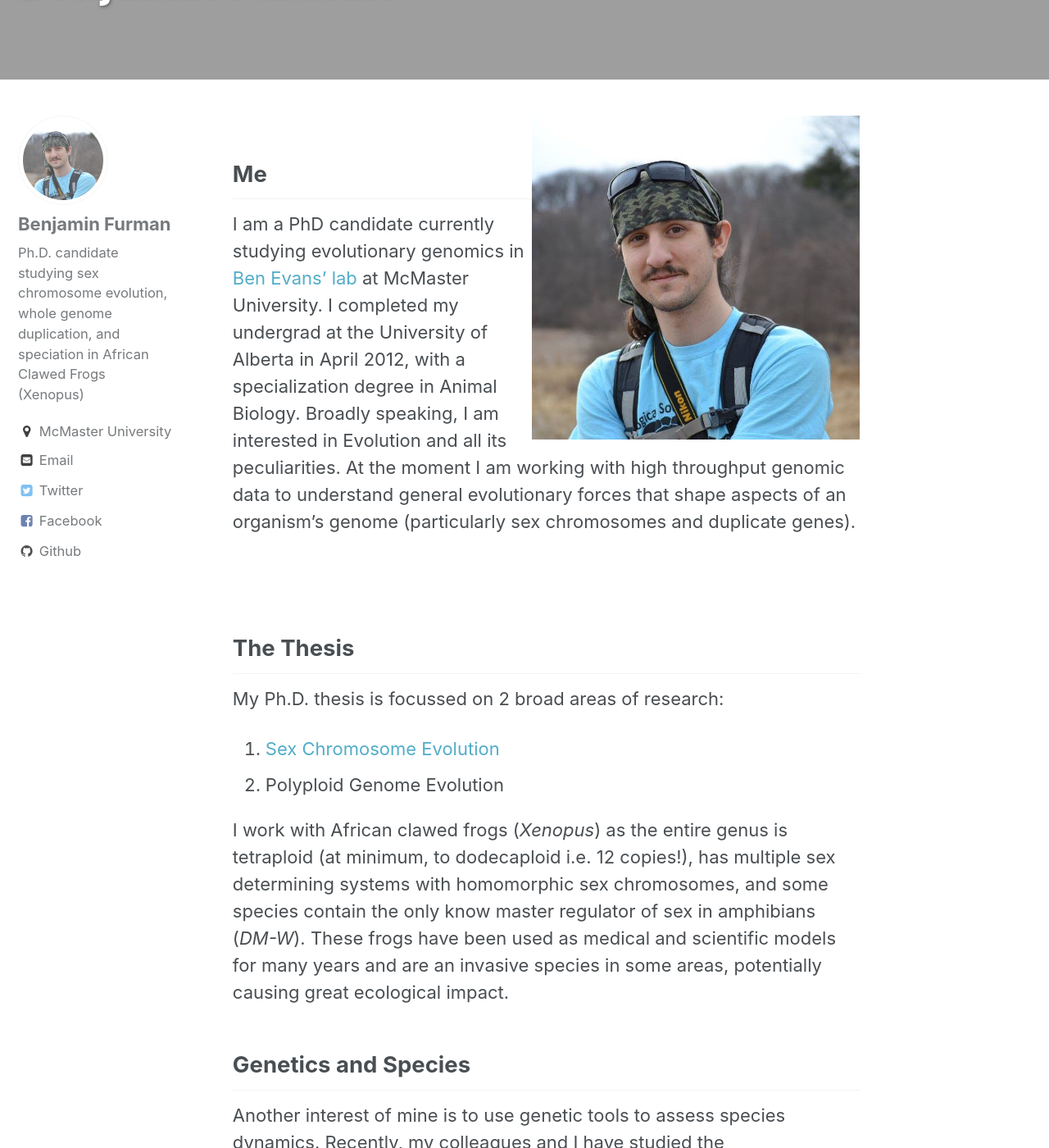
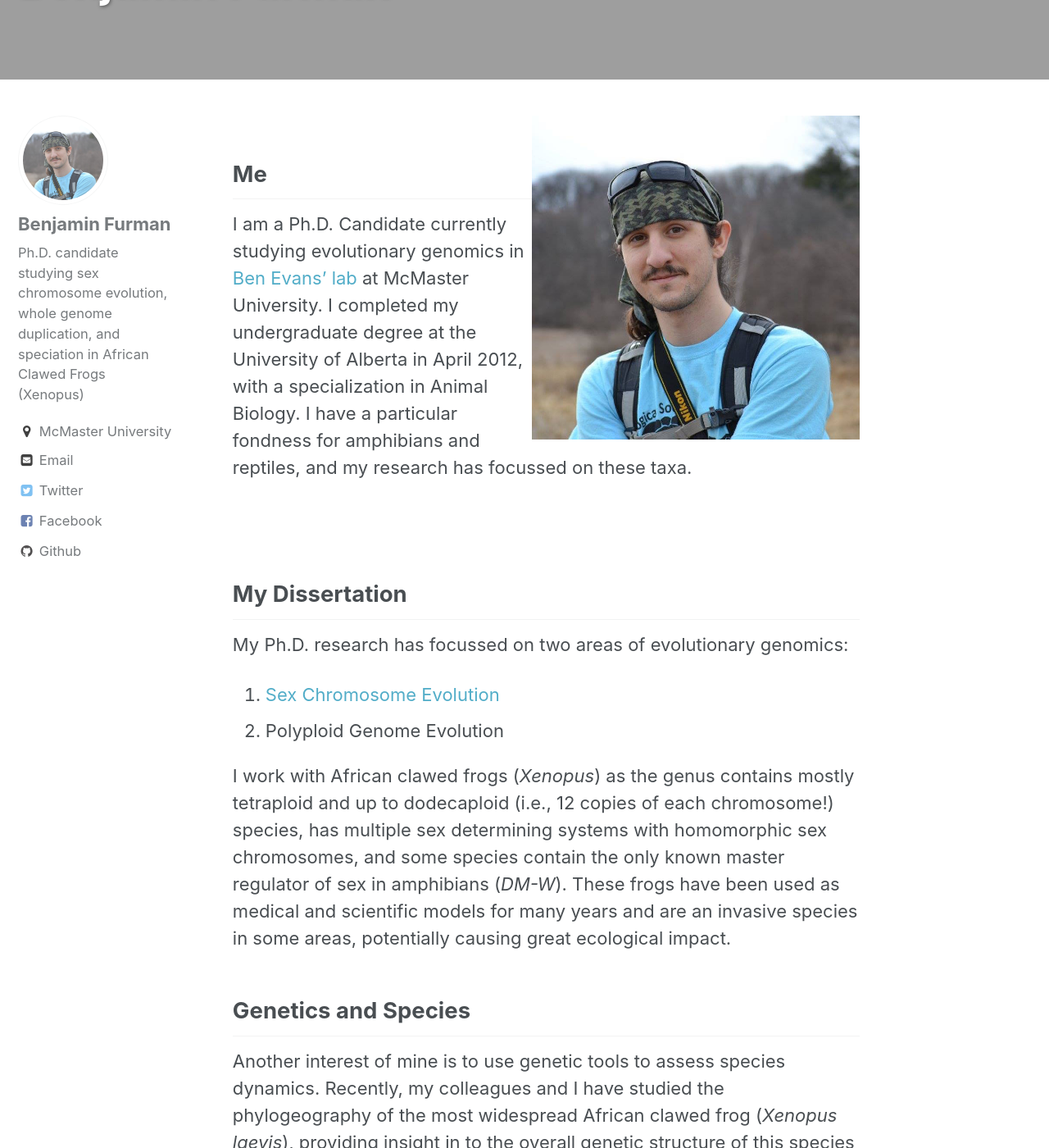
Before and after one commit to benjaminfurman/benjaminfurman.github.io, a Jekyll site: the page built from index.md, in a window 1280 px wide and 1400 px high, scrolled down 216 px. Shown: the whole window at 82% size. Built offline with Jekyll 4.4.1, drawn with Linux system fonts in a browser that asks for light colours; some of the changed text lies outside the part shown.

Commit message:
updated landing page

```diff
--- a/index.md
+++ b/index.md
@@ -12,20 +12,20 @@ header:
 
 ## Me
 
-I am a PhD candidate currently studying evolutionary genomics in [Ben Evans’ lab](http://benevanslab.wordpress.com/) at McMaster University. I completed my undergrad at the University of Alberta in April 2012, with a specialization degree in Animal Biology. Broadly speaking, I am interested in Evolution and all its peculiarities. At the moment I am working with high throughput genomic data to understand general evolutionary forces that shape aspects of an organism’s genome (particularly sex chromosomes and duplicate genes).
+I am a Ph.D. Candidate currently studying evolutionary genomics in [Ben Evans’ lab](http://benevanslab.wordpress.com/) at McMaster University. I completed my undergraduate degree at the University of Alberta in April 2012, with a specialization in Animal Biology. I have a particular fondness for amphibians and reptiles, and my research has focussed on these taxa.
 <br>
 <br>
 <br>
 
-## The Thesis
-My Ph.D. thesis is focussed on 2 broad areas of research:
+## My Dissertation
+My Ph.D. research has focussed on two areas of evolutionary genomics:
 
 1. [Sex Chromosome Evolution](/_pages/sex_chr_project/)
 2. Polyploid Genome Evolution
 
-I work with African clawed frogs (*Xenopus*) as the entire genus is tetraploid (at minimum, to dodecaploid i.e. 12 copies!), has multiple sex determining systems with homomorphic sex chromosomes, and some species contain the only know master regulator of sex in amphibians (*DM-W*). These frogs have been used as medical and scientific models for many years and are an invasive species in some areas, potentially causing great ecological impact.
+I work with African clawed frogs (*Xenopus*) as the genus contains mostly tetraploid and up to dodecaploid (i.e., 12 copies of each chromosome!) species, has multiple sex determining systems with homomorphic sex chromosomes, and some species contain the only known master regulator of sex in amphibians (*DM-W*). These frogs have been used as medical and scientific models for many years and are an invasive species in some areas, potentially causing great ecological impact.
 
 
 ## Genetics and Species
 
-Another interest of mine is to use genetic tools to assess species dynamics. Recently, my colleagues and I have studied the phylogeography of the most widespread African clawed frog (*Xenopus laevis*), providing insight in to the overall genetic structuring of this species and gene flow between it and its close relatives. We've also investigated genetic introgression of the extremely vulnerable *X. gilli* and sympatric *X. laevis* populations. For my undergrad thesis, I assessed the impact of urban development on the genetic connectivity of a wood frog (*Rana sylvatica*) population.
+Another interest of mine is to use genetic tools to assess species dynamics. Recently, my colleagues and I have studied the phylogeography of the most widespread African clawed frog (*Xenopus laevis*), providing insight in to the overall genetic structure of this species and gene flow between it and its close relatives. We've also investigated genetic introgression of the extremely vulnerable *X. gilli* and sympatric *X. laevis* populations. For my undergrad thesis, I assessed the impact of urban development on the genetic connectivity of a wood frog (*Rana sylvatica*) population. See the [publications page](/_pages/publications/) for papers relating to these projects.
```
